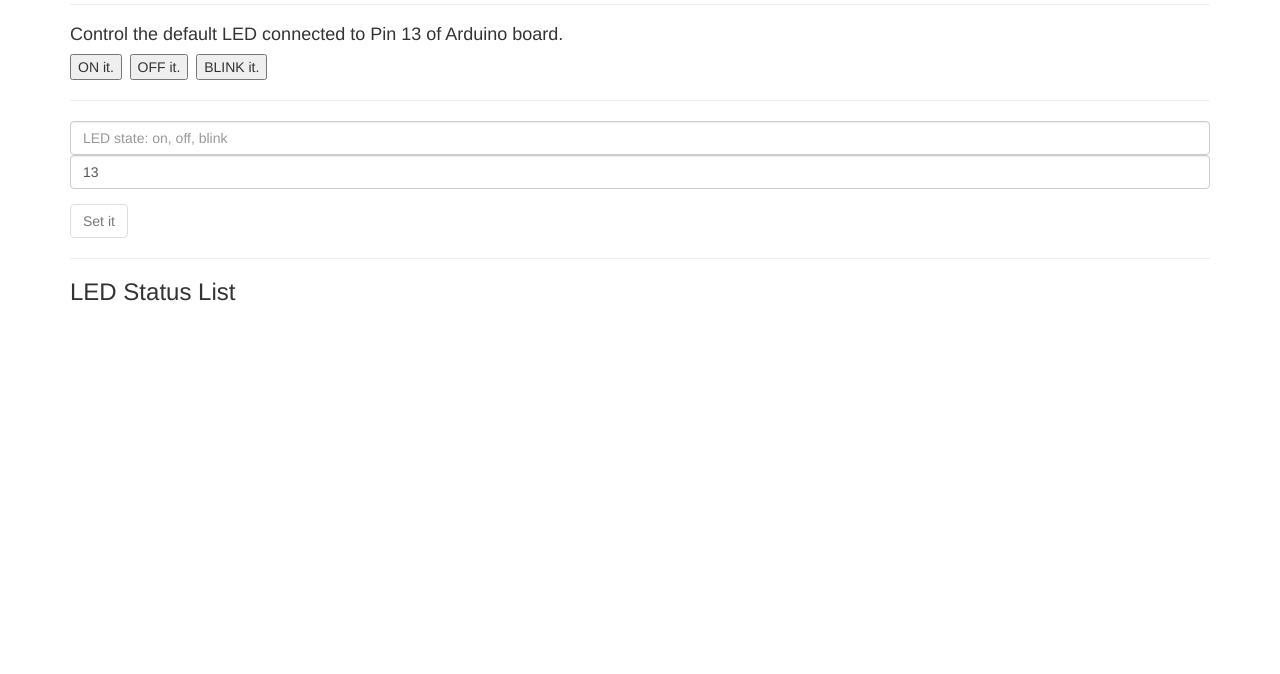
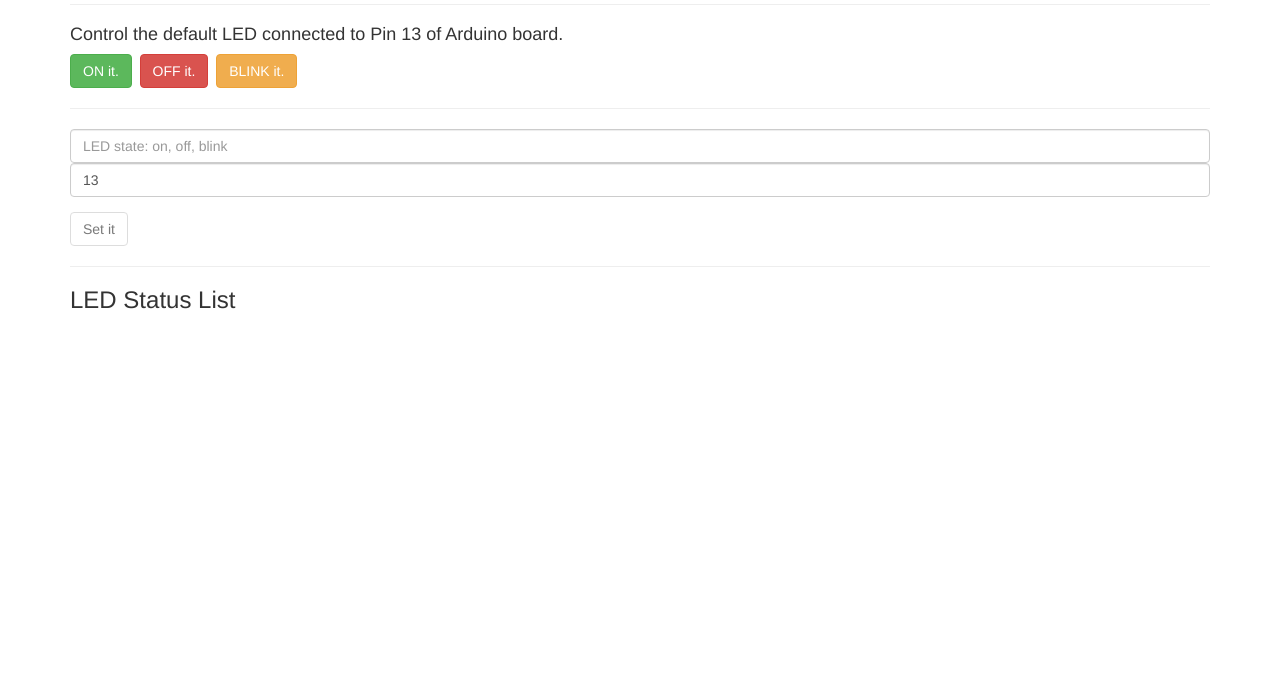
Before and after one commit to jaricsng/LEDControl, a website: page client/index.html in a window 1280 px wide. Shown: the part 126-800 px from the top of the page. Drawn offline with nearby package versions, Linux system fonts and the light colour scheme; some packages are replaced by stand-ins of ours; no server answers.

Commit message:
use bootstrap button for LED control

```diff
--- a/client/index.html
+++ b/client/index.html
@@ -1,4 +1,3 @@
-<!DOCTYPE html>
 <html lang="en">
   <head>
     <meta charset="utf-8">
--- a/client/views/light.html
+++ b/client/views/light.html
@@ -3,9 +3,9 @@
 <h4>
 Control the default LED connected to Pin 13 of Arduino board.</h4>
 
-<button ng-click="onLight()">ON it.</button>&nbsp;
-<button ng-click="offLight()">OFF it.</button>&nbsp;
-<button ng-click="blinkLight()">BLINK it.</button>&nbsp;
+<button class="btn btn-success" ng-click="onLight()">ON it.</button>&nbsp;
+<button class="btn btn-danger" ng-click="offLight()">OFF it.</button>&nbsp;
+<button class="btn btn-warning" ng-click="blinkLight()">BLINK it.</button>&nbsp;
 <hr>
 <form name="lightForm" novalidate ng-submit="setLight()">
   <div class="form-group"
```
Also changed, not shown: common/models/light.json (+5 -5 lines).
